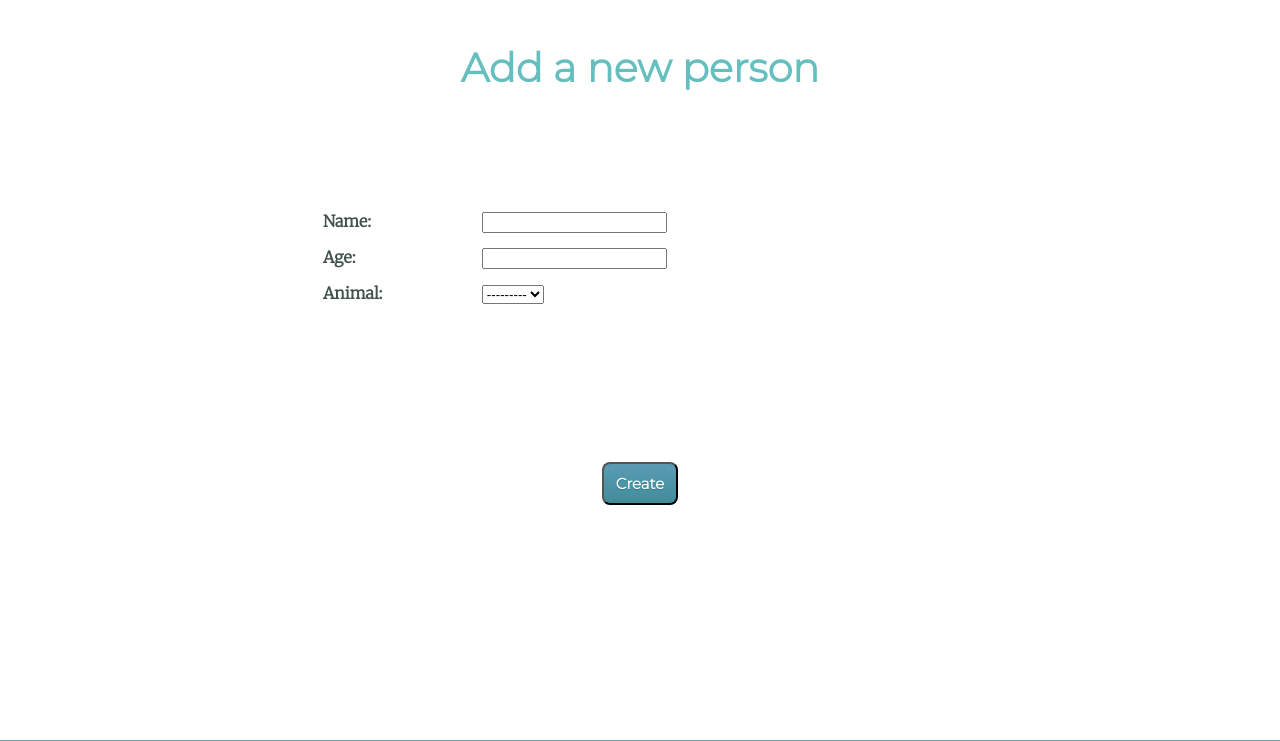
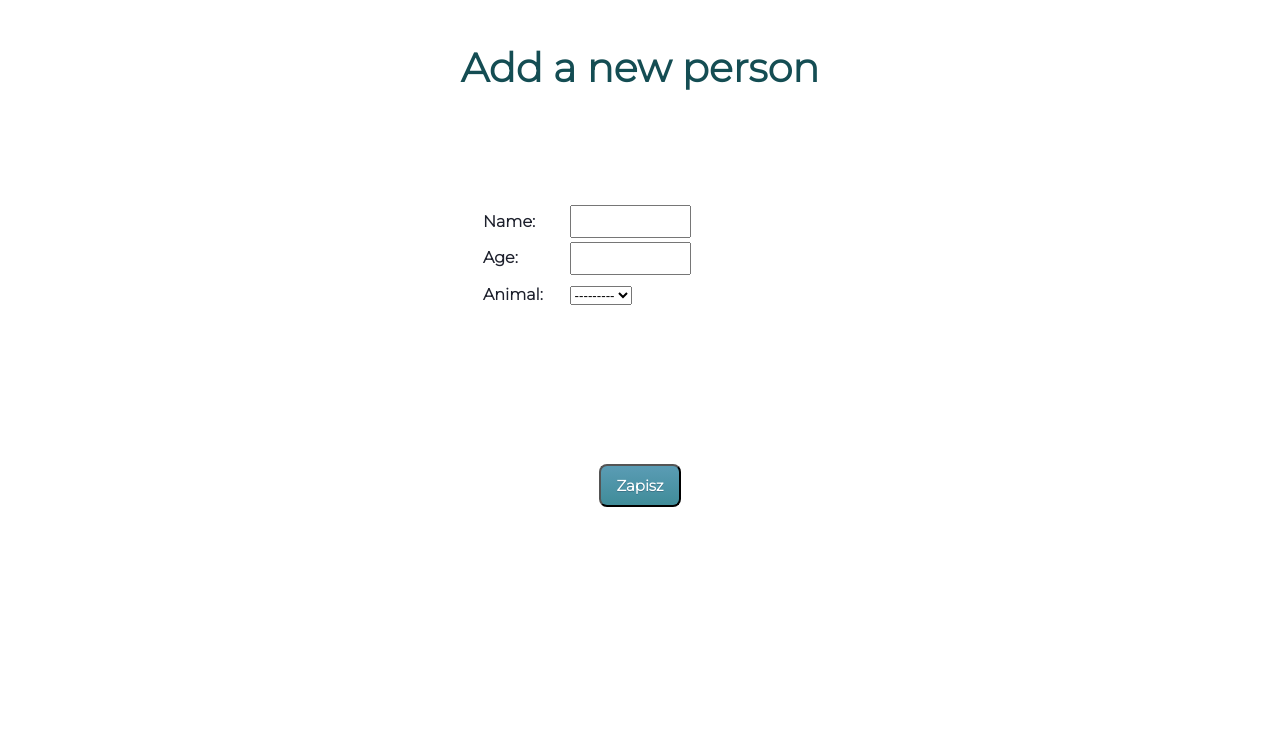
Before and after one commit to AdrianaNowak/FindAKitten, a Django app: page /person/new_person in a window 1280 px wide. Shown: the top 741 px of the page. Run offline with Django 3.2, Linux system fonts and the light colour scheme; data that the repository does not hold is empty; some libraries are stand-ins or nearby versions.

Commit message:
Final edition completed

```diff
--- a/kotki/static/kotki/style.css
+++ b/kotki/static/kotki/style.css
@@ -1,8 +1,8 @@
 body {
   margin: 0;
   text-align: center;
-  font-family: 'Merriweather', serif;
-  color: #40514E;
+  font-family: 'Montserrat', serif;
+  color: #307672;
 }
 
 .fixed {
@@ -15,23 +15,21 @@ body {
 }
 
 h1 {
-  text-align:left;
-  color: #66BFBF;
+  text-align: center;
   font-family: 'Montserrat';
   font-size: 50px;
   margin: 50px auto 0 auto;
 }
 
 h2 {
-  color: #66BFBF;
+  color: #144d53;
   font-family: 'Montserrat', sans-serif;
-  font-weight: bold;
   font-size: 2.5rem;
   padding: 10px;
 }
 
 h3 {
-  color: #11999E;
+  color: #144d53;
   font-family: 'Montserrat', sans-serif;
   font-size: 1.5rem;
 }
@@ -69,10 +67,24 @@ table{
   line-height: 2
 
 }
+form{
+  width: 50%;
+  margin: 100px auto 150px auto;
+  text-align: center;
+  line-height: 2
 
-
+}
+label{
+  width: 50%;
+  line-height: 2;
+  text-align: center;
+  font-family: 'Montserrat';
+  color: #1e212d;
+  }
 .p {
   line-height: 2;
+  text-align: center;
+
 }
 a {
   color: #1d4d4f;
@@ -84,3 +96,35 @@ a {
 a:hover {
   color:#e5dfdf;
 }
+
+button {
+	box-shadow: 0 10 14px -7px #276873;
+	background:linear-gradient(to bottom, #599bb3 5%, #408c99 100%);
+	background-color:#599bb3;
+	border-radius:8px;
+	display:inline-block;
+	cursor:pointer;
+	color:#ffffff;
+	font-family:'Montserrat';
+	font-size:15px;
+	font-weight:bold;
+	padding:10px 15px;
+	text-decoration:none;
+	text-shadow:0 1px 0 #3d768a;
+}
+button:hover {
+	background:linear-gradient(to bottom, #408c99 5%, #599bb3 100%);
+	background-color:#408c99;
+}
+button:active {
+	position:relative;
+	top:1px;
+}
+input {
+  width: 50%;
+  line-height: 2;
+  text-align: center;
+  font-family: 'Montserrat';
+  color: #1e212d;
+  }
+}
--- a/kotki/templates/kotki/new_person.html
+++ b/kotki/templates/kotki/new_person.html
@@ -14,22 +14,7 @@
         {{ form }}
     </table>
     {% csrf_token %}
-    <div >
-    <button  style="box-shadow: 0 10 14px -7px #276873;
-	background:linear-gradient(to bottom, #599bb3 5%, #408c99 100%);
-	background-color:#599bb3;
-	border-radius:8px;
-	display:inline-block;
-	cursor:pointer;
-	color:#ffffff;
-	font-family:'Montserrat';
-	font-size:15px;
-	font-weight:bold;
-	padding: 10px 12px;
-	text-decoration:none;
-	text-shadow:0 1px 0 #3d768a;"
-    type="submit">Create</button>
-</div>
+    <button type="submit">Zapisz</button>
 </form>
 <div>
     <div class="bottom container">
--- a/kotki/templates/kotki/theanswerKot.html
+++ b/kotki/templates/kotki/theanswerKot.html
@@ -10,7 +10,7 @@
 <body>
 <h2>{{animal.name}} to KOT</h2>
 <div >
-<img src="{{animal.main_Img.url}}" class="img-responsive" style="width: 30%; float: left; margin-right: 10px;" />
+<img src="{{animal.main_Img.url}}" class="img-responsive" style="width: 30%; padding: 0px 0px 8px;" />
 </div>
 <div class="fixed">
 <a  href="{% url 'welcome' %}">Home</a>
--- a/kotki/templates/kotki/theanswerPies.html
+++ b/kotki/templates/kotki/theanswerPies.html
@@ -9,7 +9,7 @@
 </head>
 <body>
 <h2>{{animal.name}} to PIES</h2>
-<img src="{{animal.main_Img.url}}" class="img-responsive" style="width: 30%; float: left; margin-right: 10px;" />
+<img src="{{animal.main_Img.url}}" class="img-responsive" style="width: 30%; padding: 0px 0px 8px;" />
 <div class="fixed">
 <a  href="{% url 'welcome' %}">Home</a>
 </div>
```
Also changed, not shown: kotki/templates/kotki/images.html (+3 -14 lines), kotki/templates/kotki/new_animal.html (+1 -14 lines), media/images/GCmePd9.jpg (deleted), media/images/IMG_20201214_095156.jpg (deleted), media/images/c8678ca298166146af5ee8430fb16349.jpg (deleted), media/images/c8678ca298166146af5ee8430fb16349_H2WCVnS.jpg (deleted), media/images/cat.png (deleted), media/images/cat_1.png (deleted), media/images/circle-cropped.png (deleted), media/images/circle-cropped_Uy77cBl.png (deleted), media/images/circle-cropped_aLcEs55.png (deleted), media/images/favicon.ico (deleted), media/images/favicon_roApVXk.ico (deleted), media/images/itl.cat_capybara-wallpaper_1299203.png (deleted), 2 more files.
